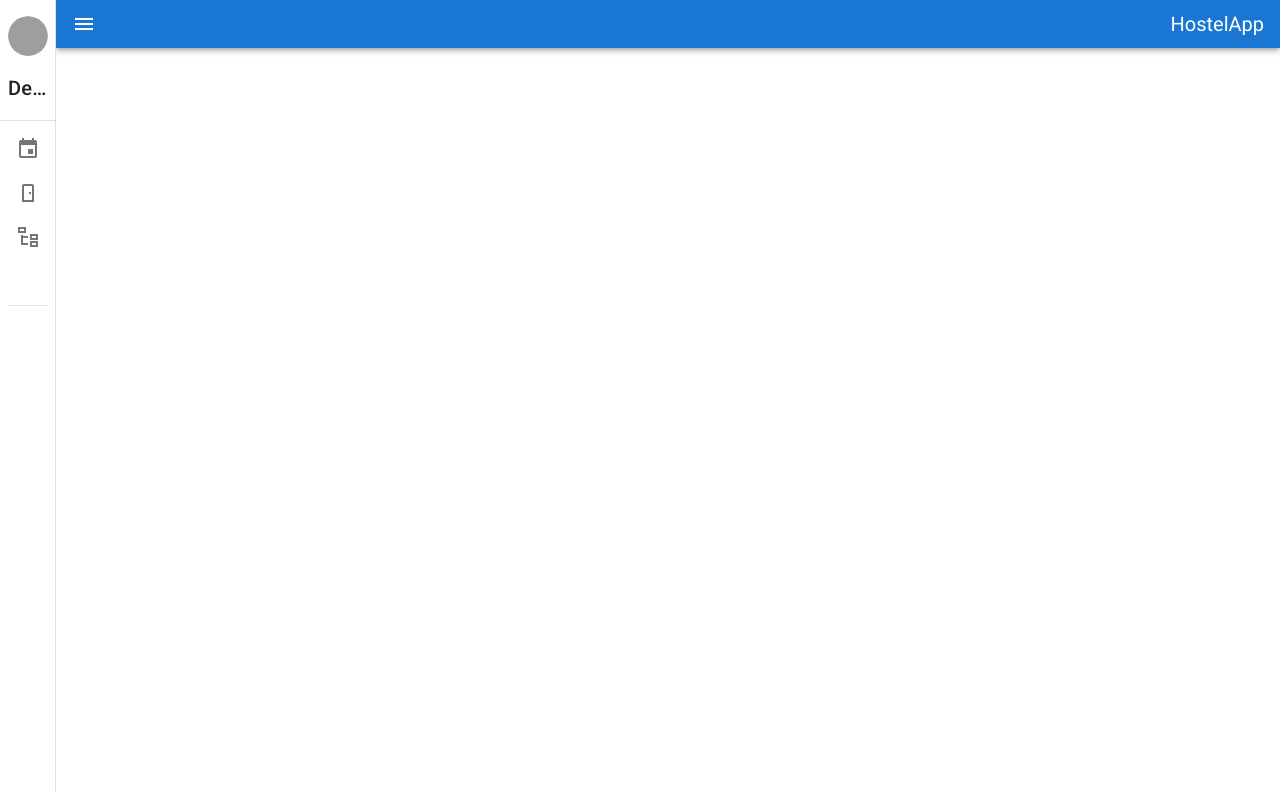
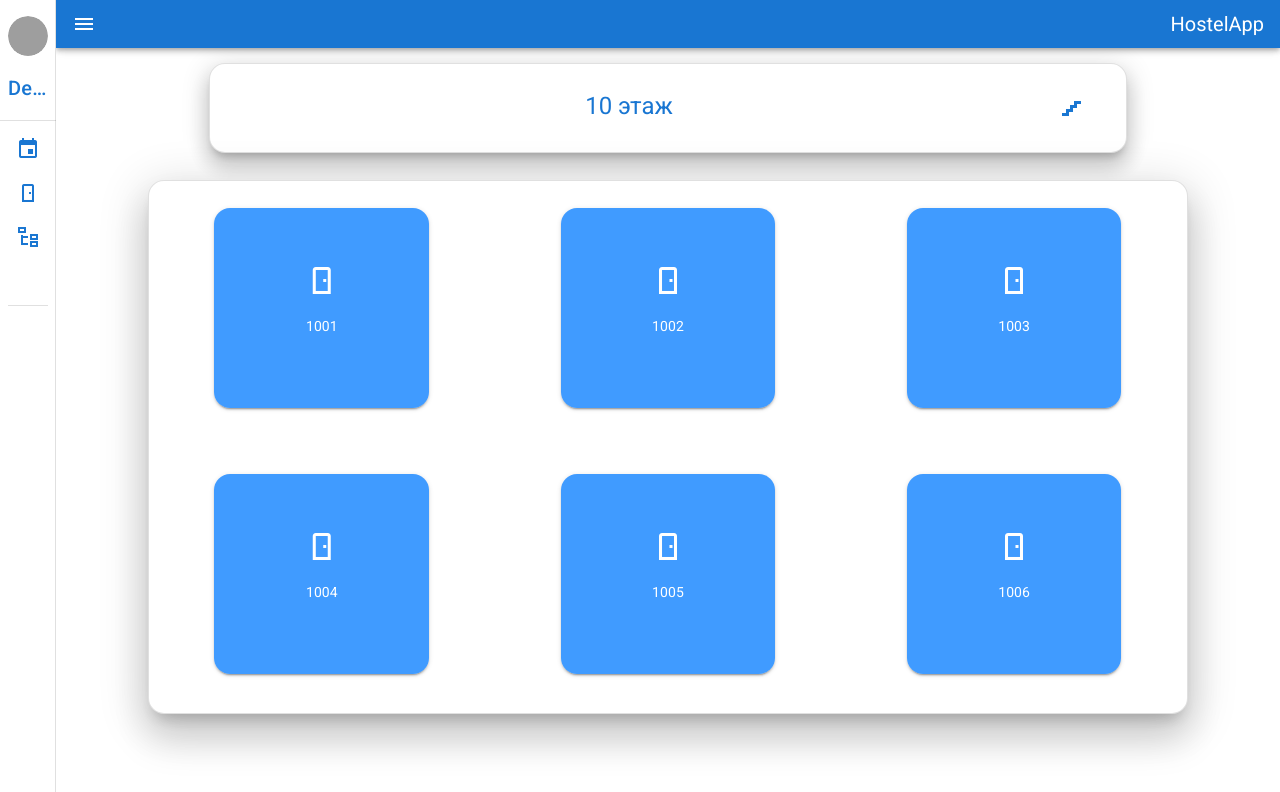
Before and after one commit to Solution456/vuetifyhostel, a Vue app: page /adminRooms/10 in a window 1280 px wide. Shown: the top 792 px of the page. Built offline with nearby package versions, Linux system fonts and the light colour scheme; no server answers; grey boxes are pictures that could not be loaded.

Commit message:
adminsNew

```diff
--- /dev/null
+++ b/src/components/admin/adminFloorCard.vue
@@ -0,0 +1,42 @@
+<template>
+<v-flex  xs12 sm10 md8 offset-sm1 offset-md2>
+  <v-card
+    height="200"
+    class="mx-auto white--text"
+    rounded="xl"
+    link
+    color="rgba(0, 122, 255, 0.75)"
+    >
+    <v-container fluid fill-height>
+        <v-layout column wrap align-center justify-center>
+             <v-icon
+                 large
+                 dark
+                >mdi-door</v-icon>
+
+        <v-card-subtitle
+        class="text-center">
+          <slot> </slot>
+        </v-card-subtitle>
+        </v-layout>
+
+    </v-container>
+
+
+  </v-card>
+</v-flex>
+</template>
+
+<script>
+export default {
+    name: 'adminFloorCard',
+    props:{
+
+    },
+
+}
+</script>
+
+<style lang="scss" scoped>
+
+</style>
--- a/src/router/index.js
+++ b/src/router/index.js
@@ -63,13 +63,15 @@ const routes = [
     component: () => import(/* webpackChunkName: "Register" */ '../views/AdminStage.vue')
   },
   {
-    path: '/adminRooms',
+    path: '/adminRooms/:floor',
     name: 'adminRooms',
+    props: true,
     component: () => import(/* webpackChunkName: "Register" */ '../views/adminRooms.vue')
   },
   {
-    path: '/residentTable',
+    path: '/residentTable/:room',
     name: 'residentTable',
+    props: true,
     component: () => import(/* webpackChunkName: "Register" */ '../views/residentTable.vue')
   }
 ]
--- a/src/views/AdminStage.vue
+++ b/src/views/AdminStage.vue
@@ -54,6 +54,7 @@
               rounded
               color="primary"
               dark
+              :to="{name:'adminRooms', params:{floor:3}}"
             >
               3 этаж
              </v-btn>
@@ -64,6 +65,7 @@
               rounded
               color="primary"
               dark
+              :to="{name:'adminRooms', params:{floor:7}}"
             >
               7 этаж
             </v-btn>
@@ -74,6 +76,7 @@
                 rounded
                 color="primary"
                 dark
+                :to="{name:'adminRooms', params:{floor:11}}"
               >
                 11 этаж
               </v-btn>
@@ -84,6 +87,7 @@
               rounded
               color="primary"
               dark
+              :to="{name:'adminRooms', params:{floor:15}}"
             >
               15 этаж
             </v-btn>
@@ -100,6 +104,7 @@
               rounded
               color="primary"
               dark
+              :to="{name:'adminRooms', params:{floor:4}}"
             >
               4 этаж
              </v-btn>
@@ -110,6 +115,7 @@
               rounded
               color="primary"
               dark
+              :to="{name:'adminRooms', params:{floor:8}}"
             >
               8 этаж
             </v-btn>
@@ -120,6 +126,7 @@
                 rounded
                 color="primary"
                 dark
+                :to="{name:'adminRooms', params:{floor:12}}"
               >
                 12 этаж
               </v-btn>
@@ -130,6 +137,7 @@
               rounded
               color="primary"
               dark
+              :to="{name:'adminRooms', params:{floor:16}}"
             >
               16 этаж
             </v-btn>
@@ -146,6 +154,7 @@
               rounded
               color="primary"
               dark
+              :to="{name:'adminRooms', params:{floor:5}}"
             >
               5 этаж
              </v-btn>
@@ -156,6 +165,7 @@
               rounded
               color="primary"
               dark
+              :to="{name:'adminRooms', params:{floor:9}}"
             >
               9 этаж
             </v-btn>
@@ -166,6 +176,7 @@
                 rounded
                 color="primary"
                 dark
+                :to="{name:'adminRooms', params:{floor:13}}"
               >
                 13 этаж
               </v-btn>
@@ -176,6 +187,7 @@
               rounded
               color="primary"
               dark
+              :to="{name:'adminRooms', params:{floor:17}}"
             >
               17 этаж
             </v-btn>
@@ -192,6 +204,7 @@
               rounded
               color="primary"
               dark
+              :to="{name:'adminRooms', params:{floor:6}}"
             >
               6 этаж
              </v-btn>
@@ -202,6 +215,7 @@
               rounded
               color="primary"
               dark
+              :to="{name:'adminRooms', params:{floor:10}}"
             >
               10 этаж
             </v-btn>
@@ -212,6 +226,7 @@
                 rounded
                 color="primary"
                 dark
+                :to="{name:'adminRooms', params:{floor:14}}"
               >
                14 этаж
               </v-btn>
@@ -222,6 +237,7 @@
               rounded
               color="primary"
               dark
+              :to="{name:'adminRooms', params:{floor:18}}"
             >
               18 этаж
             </v-btn>
@@ -241,6 +257,7 @@
               rounded
               color="primary"
               dark
+              :to="{name:'adminRooms', params:{floor:19}}"
             >
               19 этаж
             </v-btn>
--- a/src/views/adminRooms.vue
+++ b/src/views/adminRooms.vue
@@ -13,14 +13,15 @@
       >
          <v-list-item-title class="text-h5 mb-1"
          >
-          6 этаж
+          {{floor}} этаж
         </v-list-item-title>
       </v-list-item-content>
 
      <v-btn
      outlined
       color="indigo"
-     large>
+     large
+     :to="{name:'AdminStage'}">
       <v-icon
       style="color: rgba(25, 118, 210, 1);"
       >
@@ -36,23 +37,8 @@ rounded="xl"
     outlined>
     <v-container grid-list-xs>
     <div class="row">
-       <div class="col col-4">
-          <FloorCard/>
-        </div>
-        <div class="col col-4">
-          <FloorCard/>
-        </div>
-        <div class="col col-4">
-          <FloorCard/>
-        </div>
-        <div class="col col-4">
-          <FloorCard/>
-        </div>
-        <div class="col col-4">
-          <FloorCard/>
-        </div>
-        <div class="col col-4">
-          <FloorCard/>
+       <div class="col col-4" v-for="i in 6" :key="i">
+          <admin-floor-card> {{floor*100+i}} </admin-floor-card>
         </div>
     </div>
     </v-container>
@@ -62,13 +48,21 @@ rounded="xl"
 
 <script>
 
-import FloorCard from '../components/Floor/FloorCard.vue'
+import adminFloorCard from '../components/admin/adminFloorCard.vue'
 export default {
 
   name:'Floor',
+  props:{
+    "floor":{type:String, require: true}
+  },
+  data(){
+    return{
+      i:1
+    }
+  },
 
   components:{
-    FloorCard,
+    adminFloorCard,
   },
 }
 </script>
```
